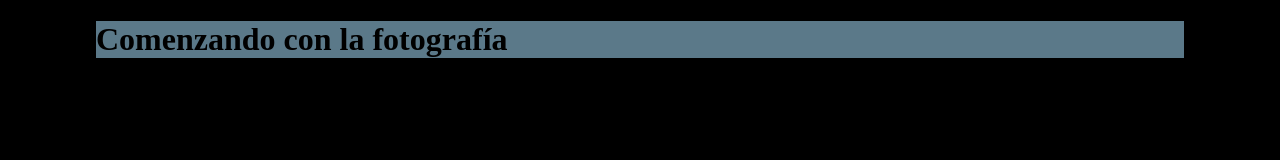
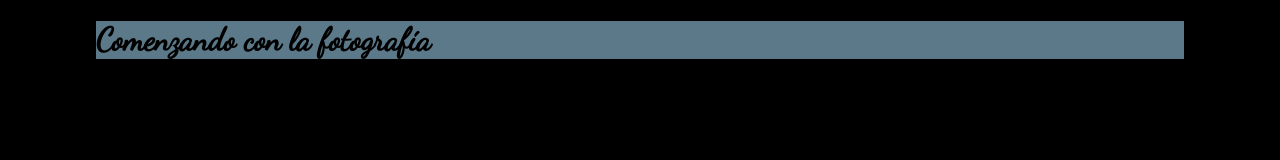
Before and after one commit to Steven-Anomalia/Portafolio, a plain HTML site: page index.html in a window 1280 px wide. Drawn offline with Linux system fonts and the light colour scheme.

Commit message:
vinculación de tipografía general

```diff
--- a/css/stilo.css
+++ b/css/stilo.css
@@ -1,10 +1,11 @@
 @charset "utf-8";
 /* CSS Document */
-
+@import url('https://fonts.googleapis.com/css?family=Dancing+Script');
 body{
 	background-color: black;
 	margin: auto;
 	width: 85%;
+	font-family: 'Dancing Script', cursive;
 }
 header{
 	background-color: #5b7989;
--- a/index.html
+++ b/index.html
@@ -5,6 +5,7 @@
 <meta name="viewport" content="width=device-width,user-scalable=no">
 <title>Portafolio fotográfico</title>
 <link rel="stylesheet" href="css/stilo.css">
+<link href="https://fonts.googleapis.com/css?family=Dancing+Script" rel="stylesheet">
 </head>
 <body>
 
```
